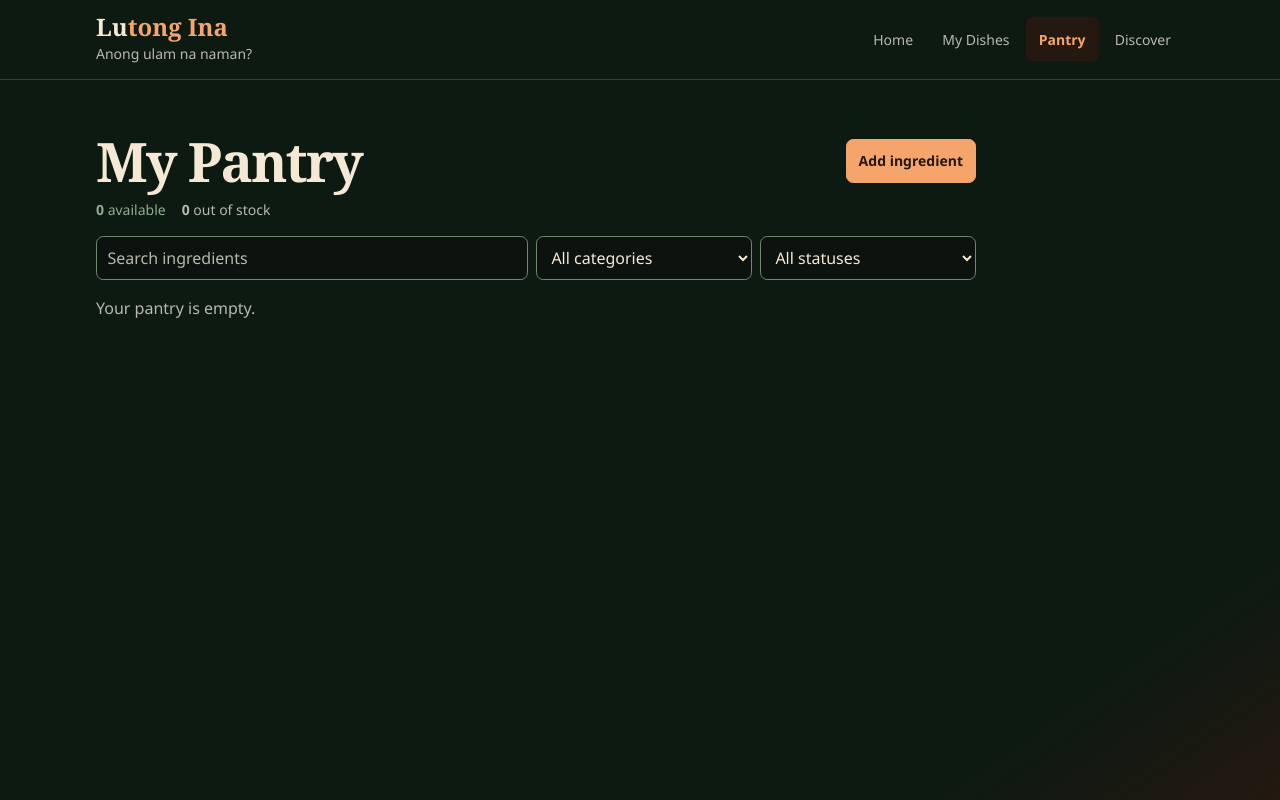
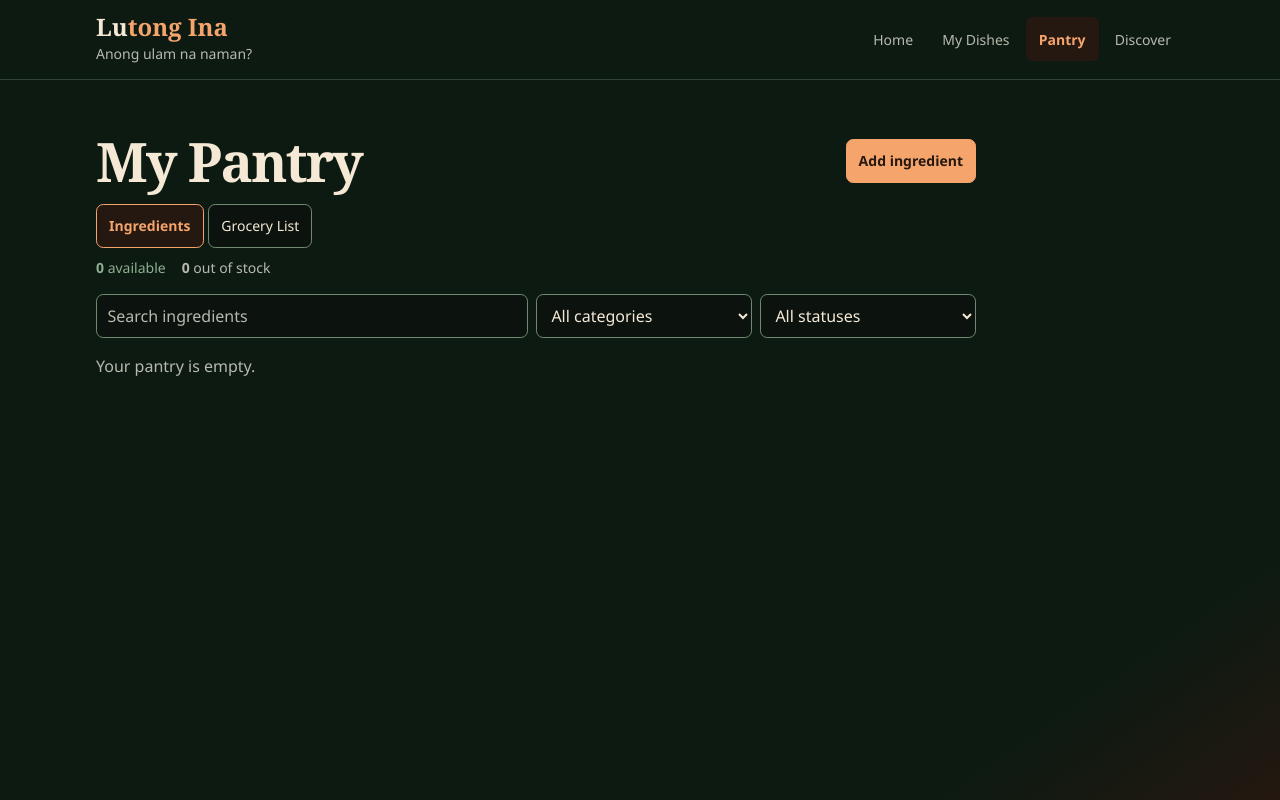
Before and after one commit to jbalagantio/Lutong-ina, a React (Vite) app: page / in a window 1280 px wide. Both pictures are taken after a click on the button "Pantry". Built offline with nearby package versions, Linux system fonts and the light colour scheme.

Commit message:
feat: establish grocery list foundation and persistence

```diff
--- a/src/App.css
+++ b/src/App.css
@@ -311,6 +311,42 @@ h1 {
   align-items: center;
   justify-content: space-between;
   gap: 0.45rem 1rem;
+}
+
+.pantry-views {
+  margin-top: 0.85rem;
+}
+
+.pantry-views button[aria-pressed='true'] {
+  border-color: var(--orange);
+  background: var(--espresso);
+  color: var(--orange);
+  font-weight: 650;
+}
+
+.grocery-list {
+  margin-top: 1.25rem;
+  overflow-wrap: anywhere;
+}
+
+.grocery-list h2 {
+  font-size: clamp(1.4rem, 2.5vw, 1.75rem);
+}
+
+.grocery-warning,
+.grocery-count,
+.grocery-group {
+  margin-top: 0.85rem;
+}
+
+.grocery-count {
+  color: var(--muted);
+  font-size: 0.875rem;
+}
+
+.grocery-group h3 {
+  margin-bottom: 0.35rem;
+  font-size: 0.95rem;
 }
 
 .pantry-counts {
--- a/src/App.jsx
+++ b/src/App.jsx
@@ -20,6 +20,7 @@ import {
   toggleRecipePreference,
 } from './utils/myDishes.js'
 import { reconcileRecipePhotos, saveRecipePhoto } from './utils/recipePhotos.js'
+import { loadGroceryList, saveGroceryList } from './utils/groceryList.js'
 import { loadPantry, savePantry } from './utils/pantry.js'
 import {
   advanceRecommendationSession,
@@ -50,6 +51,7 @@ const getDishesMatches = (ingredients, dishes) => {
 const App = ({ canReconcilePhotos }) => {
   const [activeScreen, setActiveScreen] = useState('home')
   const [pantry, setPantry] = useState(loadPantry)
+  const [groceryList, setGroceryList] = useState(loadGroceryList)
   const [myDishes, setMyDishes] = useState(loadMyDishes)
   const [recommendationSession, setRecommendationSession] = useState({ mode: null, rounds: {} })
   const mainContent = useRef(null)
@@ -143,6 +145,34 @@ const App = ({ canReconcilePhotos }) => {
     if (currentStatus === 'ready' || (previousStatus === 'read-failed' && replaceNeeded)) {
       mainContent.current?.querySelector('h1')?.focus()
     }
+  }
+
+  const handleRetryGroceryList = () => {
+    if (groceryList.storageStatus === 'read-failed') {
+      const recoveredList = loadGroceryList()
+      setGroceryList(recoveredList)
+      return recoveredList.storageStatus
+    }
+
+    const storageStatus = saveGroceryList(groceryList)
+    setGroceryList({ ...groceryList, storageStatus })
+    return storageStatus
+  }
+
+  const handleReplaceGroceryList = () => {
+    const { items, storageStatus } = groceryList
+    if (storageStatus !== 'invalid' && storageStatus !== 'partial') return false
+    if (!window.confirm('Replace the saved grocery list with the items currently shown? Unreadable entries will be lost.')) {
+      return false
+    }
+
+    const result = saveGroceryList({ items, storageStatus: 'ready' })
+    if (result === 'ready') {
+      setGroceryList({ items, storageStatus: result })
+    } else {
+      setGroceryList({ ...groceryList, replacementError: result })
+    }
+    return result === 'ready'
   }
 
   const handleAddIngredient = (values) => {
@@ -422,6 +452,9 @@ const App = ({ canReconcilePhotos }) => {
         onEditIngredient={handleEditIngredient}
         onRemoveIngredient={handleRemoveIngredient}
         onToggleAvailability={handleToggleAvailability}
+        groceryList={groceryList}
+        onRetryGroceryList={handleRetryGroceryList}
+        onReplaceGroceryList={handleReplaceGroceryList}
       />
     )
   } else if (activeScreen === 'discover') {
--- /dev/null
+++ b/src/components/GroceryList.jsx
@@ -0,0 +1,75 @@
+import { useRef } from 'react'
+
+const storageWarnings = {
+  'read-failed': 'Could not open the saved grocery list.',
+  invalid: 'The saved grocery list is unreadable.',
+  partial: 'Some saved grocery items could not be recovered.',
+  'write-failed': 'Could not save the grocery list.',
+  'quota-exceeded': 'Browser storage is full. Grocery items could not be saved.',
+}
+
+const GroceryList = ({ groceryList, onRetry, onReplace }) => {
+  const heading = useRef(null)
+  const { items, storageStatus, replacementError } = groceryList
+  const purchased = items.filter((item) => item.isPurchased)
+  const unpurchased = items.filter((item) => !item.isPurchased)
+  const needsReplacement = storageStatus === 'invalid' || storageStatus === 'partial'
+  const warning = storageWarnings[storageStatus]
+
+  const retry = () => {
+    const status = onRetry()
+    if (status === 'ready' || status === 'partial' || status === 'invalid') {
+      heading.current?.focus()
+    }
+  }
+
+  const replace = () => {
+    if (onReplace()) heading.current?.focus()
+  }
+
+  return (
+    <section className="grocery-list" aria-labelledby="grocery-heading">
+      <h2 id="grocery-heading" ref={heading} tabIndex={-1}>Grocery List</h2>
+      {warning && (
+        <div className="storage-warning grocery-warning">
+          <p role="alert">
+            {warning} {storageWarnings[replacementError]}
+            {needsReplacement && ' Saved data stays protected until you confirm replacement.'}
+          </p>
+          {needsReplacement ? (
+            <button className="pantry-button" type="button" onClick={replace}>Replace saved grocery list</button>
+          ) : (
+            <button className="pantry-button" type="button" onClick={retry}>
+              {storageStatus === 'read-failed' ? 'Retry loading grocery list' : 'Retry saving grocery list'}
+            </button>
+          )}
+        </div>
+      )}
+      {items.length === 0 && !needsReplacement && storageStatus !== 'read-failed' && <p className="pantry-empty">Your grocery list is empty.</p>}
+      {items.length > 0 && (
+        <>
+          <p className="grocery-count">{purchased.length} of {items.length} purchased</p>
+          {[{ title: 'To buy', items: unpurchased }, { title: 'Purchased', items: purchased }]
+            .filter((group) => group.items.length > 0)
+            .map((group) => (
+              <section className="grocery-group" key={group.title}>
+                <h3>{group.title}</h3>
+                <ul className="pantry-list" role="list">
+                  {group.items.map((item) => (
+                    <li className="pantry-item" key={item.id}>
+                      <div className="pantry-item-name">
+                        <strong>{item.name}</strong>
+                        <p>{item.category}</p>
+                      </div>
+                    </li>
+                  ))}
+                </ul>
+              </section>
+            ))}
+        </>
+      )}
+    </section>
+  )
+}
+
+export default GroceryList
--- a/src/components/Pantry.jsx
+++ b/src/components/Pantry.jsx
@@ -1,5 +1,6 @@
 import { useRef, useState } from 'react'
 import { matchesIngredientSearch, normalizeIngredientName, pantryCategories } from '../utils/pantry.js'
+import GroceryList from './GroceryList.jsx'
 import PantryForm from './PantryForm.jsx'
 
 const Pantry = ({
@@ -8,7 +9,12 @@ const Pantry = ({
   onEditIngredient,
   onRemoveIngredient,
   onToggleAvailability,
+  groceryList,
+  onRetryGroceryList,
+  onReplaceGroceryList,
 }) => {
+  const [activeView, setActiveView] = useState('ingredients')
+  const showIngredients = activeView === 'ingredients'
   const [isAdding, setIsAdding] = useState(false)
   const [editingId, setEditingId] = useState(null)
   const [search, setSearch] = useState('')
@@ -79,10 +85,17 @@ const Pantry = ({
     <section className="pantry-panel" aria-labelledby="pantry-heading">
       <div className="pantry-header">
         <h1 id="pantry-heading" tabIndex={-1}>My Pantry</h1>
-        <button ref={addButton} className="pantry-button pantry-primary" type="button" onClick={handleOpenAdd}>
+        <button ref={addButton} hidden={!showIngredients} className="pantry-button pantry-primary" type="button" onClick={handleOpenAdd}>
           Add ingredient
         </button>
       </div>
+      <div className="pantry-actions pantry-views" role="group" aria-label="Pantry views">
+        <button className="pantry-button" type="button" aria-pressed={showIngredients}
+          onClick={() => setActiveView('ingredients')}>Ingredients</button>
+        <button className="pantry-button" type="button" aria-pressed={!showIngredients}
+          onClick={() => setActiveView('grocery')}>Grocery List</button>
+      </div>
+      <div hidden={!showIngredients}>
         <ul className="pantry-counts" aria-label="Ingredient counts" aria-live="polite">
           <li className="pantry-available"><strong>{availableCount}</strong> available</li>
           <li><strong>{outOfStockCount}</strong> out of stock</li>
@@ -174,6 +187,10 @@ const Pantry = ({
             })}
           </ul>
         )}
+      </div>
+      {!showIngredients && (
+        <GroceryList groceryList={groceryList} onRetry={onRetryGroceryList} onReplace={onReplaceGroceryList} />
+      )}
     </section>
   )
 }
--- /dev/null
+++ b/src/utils/groceryList.js
@@ -0,0 +1,55 @@
+import { pantryCategories, pantryNameLimit } from './pantry.js'
+
+const storageKey = 'lutong-ina-grocery-list'
+
+export const loadGroceryList = () => {
+  let raw
+  try {
+    raw = localStorage.getItem(storageKey)
+  } catch {
+    return { items: [], storageStatus: 'read-failed' }
+  }
+
+  if (raw === null) return { items: [], storageStatus: 'ready' }
+
+  let savedItems
+  try {
+    savedItems = JSON.parse(raw)
+  } catch {
+    return { items: [], storageStatus: 'invalid' }
+  }
+
+  if (!Array.isArray(savedItems)) return { items: [], storageStatus: 'invalid' }
+
+  const items = []
+  const usedIds = new Set()
+  for (const item of savedItems) {
+    if (
+      typeof item?.id !== 'string' || !item.id.trim() || usedIds.has(item.id) ||
+      typeof item.name !== 'string' || !item.name.trim() || item.name.trim().length > pantryNameLimit ||
+      !pantryCategories.includes(item.category) || typeof item.isPurchased !== 'boolean'
+    ) {
+      continue
+    }
+
+    const { id, name, category, isPurchased } = item
+    items.push({ id, name, category, isPurchased })
+    usedIds.add(id)
+  }
+
+  const storageStatus = items.length === savedItems.length ? 'ready' : 'partial'
+  return { items, storageStatus }
+}
+
+export const saveGroceryList = ({ items, storageStatus }) => {
+  if (storageStatus === 'read-failed' || storageStatus === 'invalid' || storageStatus === 'partial') {
+    return storageStatus
+  }
+
+  try {
+    localStorage.setItem(storageKey, JSON.stringify(items))
+    return 'ready'
+  } catch (error) {
+    return error?.name === 'QuotaExceededError' ? 'quota-exceeded' : 'write-failed'
+  }
+}
```
Also changed, not shown: 2 other files (tests, documents, lock files or other folders). Lines whose indentation alone changed are shown as unchanged.
